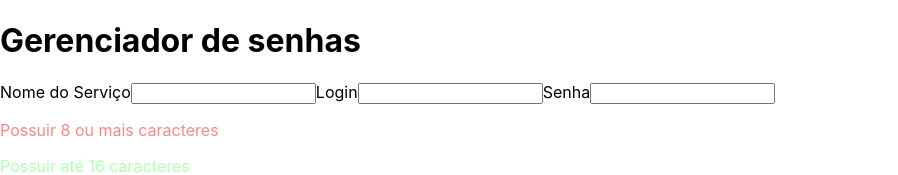
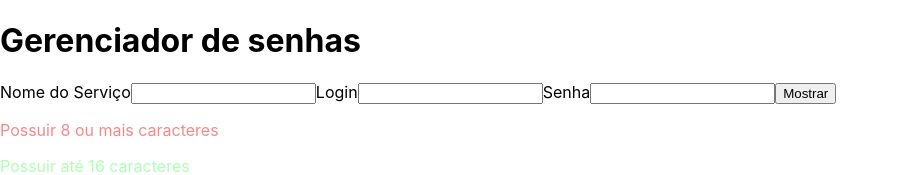
Before and after one commit to geovannaotoni/trybe-project-password-manager, a React (Vite) app: page / in a window 1280 px wide. Both pictures are taken after a click on the button "Cadastrar nova senha". Shown: the top 175 px of the page, without its empty margins (0-898 px from the left). Built offline with nearby package versions, Linux system fonts and the light colour scheme.

Commit message:
feat: button to hide/show the password being entered

```diff
--- a/src/components/Form.tsx
+++ b/src/components/Form.tsx
@@ -10,6 +10,7 @@
     url: '',
   });
   const { serviceList, setServiceList } = useContext(GlobalContext);
+  const [showPassword, setShowPassword] = useState(false);
 
   const handleChange = (event: ChangeEvent<HTMLInputElement>) => {
     const { name, value } = event.target;
@@ -84,12 +85,19 @@
         <label htmlFor="password">
           Senha
           <input
-            type="password"
+            type={ showPassword ? 'text' : 'password' }
             id="password"
             name="password"
             value={ inputs.password }
             onChange={ (e) => handleChange(e) }
           />
+          <button
+            type="button"
+            data-testid="show-hide-form-password"
+            onClick={ () => setShowPassword(!showPassword) }
+          >
+            Mostrar
+          </button>
         </label>
         <div>
           <p className={ `${passwordChecker(/.{8,}/)}` }>
```
